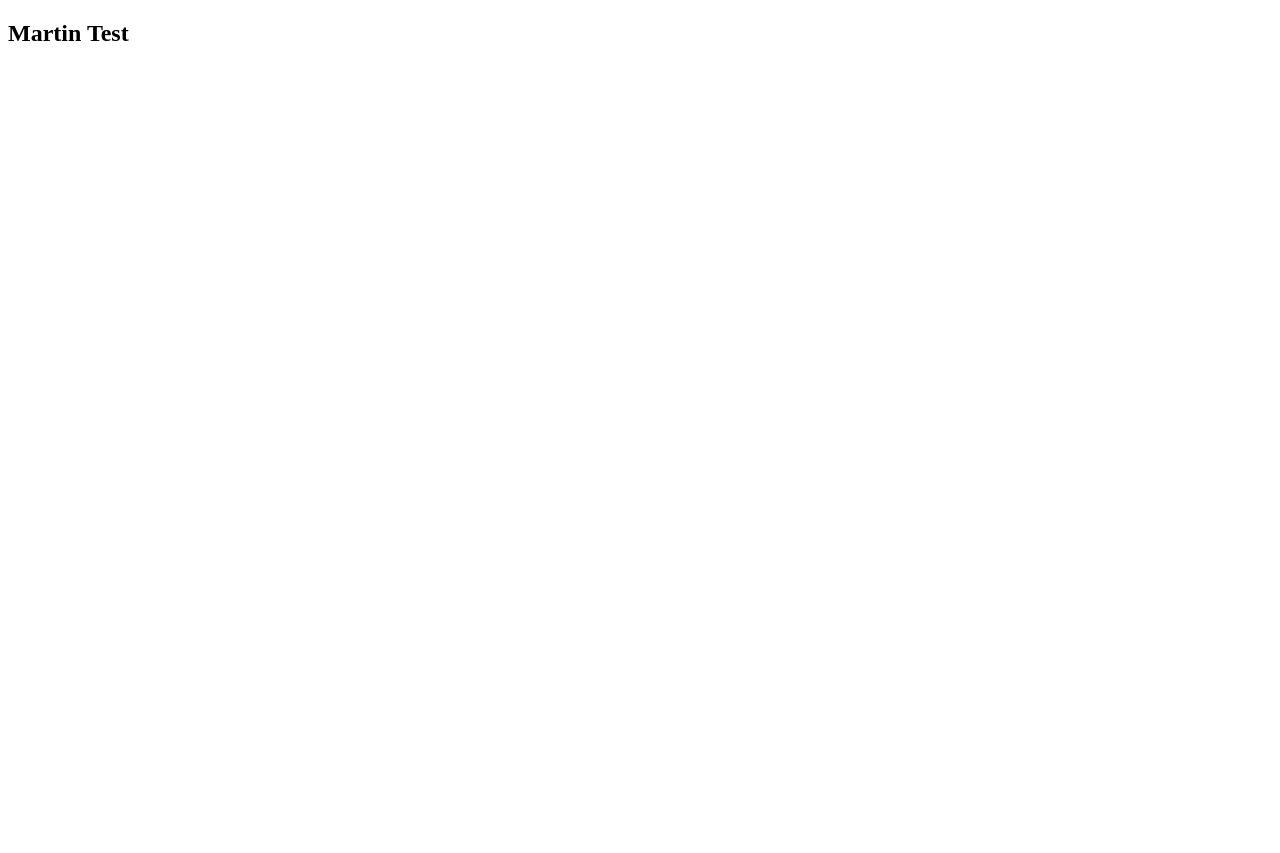
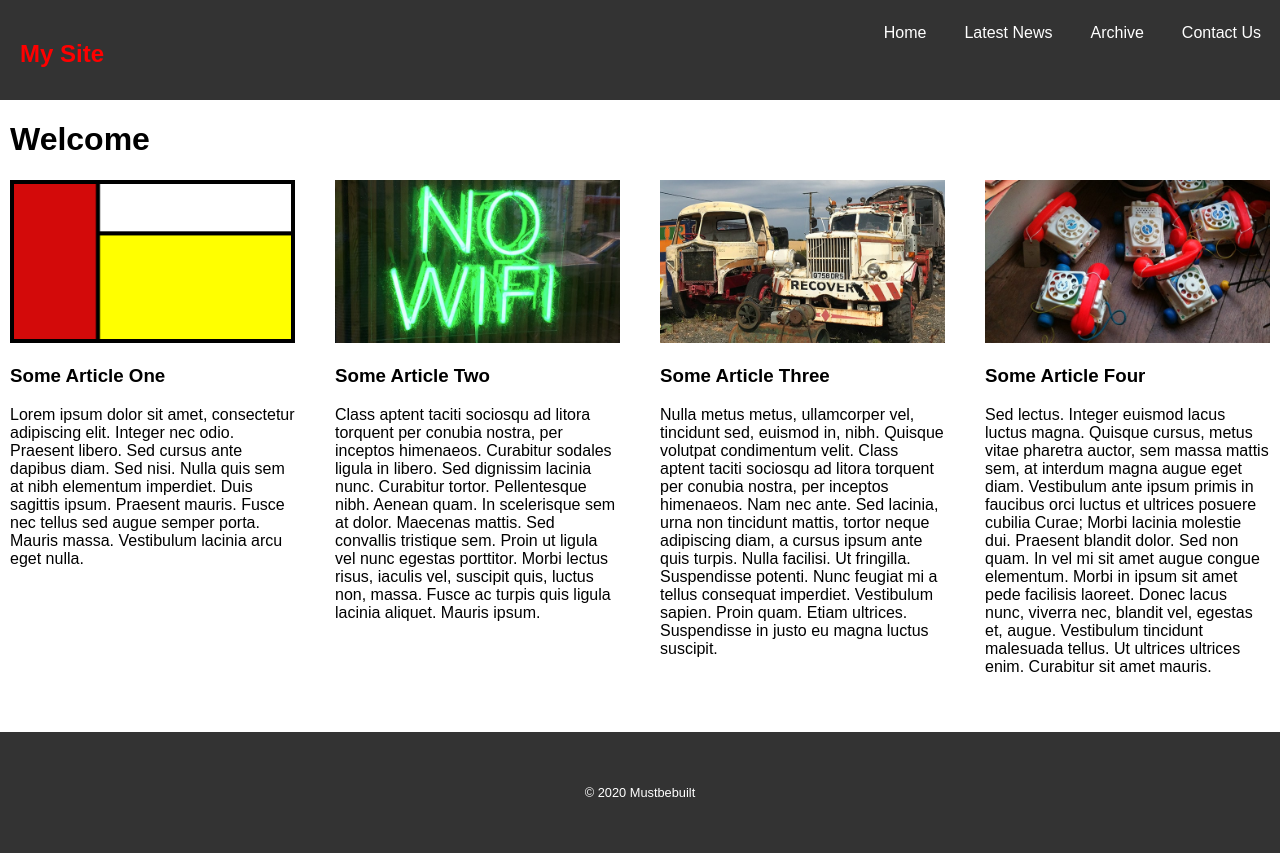
Before and after one commit to mustbebuilt/myGitPagesTest, a plain HTML site: page index.html in a window 1280 px wide. Before the commit the page ends 800 px from the top, so only its background shows below. Drawn offline with Linux system fonts and the light colour scheme.

Commit message:
Fuller Version

```diff
--- /dev/null
+++ b/css/desktop.css
@@ -0,0 +1,62 @@
+.burgerMenuContainer {
+  display: none;
+}
+.headerContainer {
+  padding-top: 20px;
+}
+header {
+  max-width: 1280px;
+  margin: auto;
+}
+nav {
+  height: 80px;
+  flex: 1 1 80%;
+  display: flex;
+  justify-content: flex-end;
+}
+nav ul {
+  display: flex;
+}
+nav ul li {
+  padding: 4px;
+  border-bottom: none;
+}
+nav ul li a {
+  margin: 0 15px;
+  border: none;
+}
+nav ul li a:hover {
+  border-bottom: 3px solid #fff;
+}
+/* main content */
+main {
+  max-width: 1280px;
+  margin: auto;
+}
+.articles {
+  flex-wrap: nowrap;
+  font-size: 1.2rem;
+}
+.articles > div {
+  flex: 1 1 25%;
+  padding: 0;
+  margin: 0 20px;
+}
+.articles > div:first-child {
+  margin-left: 0;
+}
+.articles > div:last-child {
+  margin-right: 0;
+}
+@media only screen and (min-width: 680px) and (max-width: 1280px) {
+  header h2 {
+    color: #f00;
+    padding: 10px;
+  }
+  main {
+    padding: 0 10px;
+  }
+  .articles {
+    font-size: 1rem;
+  }
+}
--- /dev/null
+++ b/css/mobile.css
@@ -0,0 +1,72 @@
+* {
+  box-sizing: border-box;
+}
+body {
+  font-family: Arial, Helvetica, sans-serif;
+  padding: 0;
+  margin: 0;
+}
+/* header/nav styling */
+.headerContainer {
+  background: rgba(0, 0, 0, 0.8);
+}
+header h2 {
+  color: #fff;
+  margin: 0;
+}
+header div {
+  padding: 10px;
+}
+header {
+  display: flex;
+  flex-wrap: wrap;
+  justify-content: space-between;
+}
+nav {
+  flex: 1 1 100%;
+  overflow: hidden;
+  transition: height 0.5s;
+}
+nav ul {
+  padding: 0;
+  margin: 0;
+  list-style: none;
+}
+nav ul li {
+  padding: 8px 5px;
+  border-bottom: 1px solid #ccc;
+}
+nav ul li a {
+  color: #fff;
+  text-decoration: none;
+  display: block;
+}
+/* main styling */
+main {
+  /* IE 11 Fix */
+  display: block;
+  margin: 10px;
+}
+.articles {
+  display: flex;
+  flex-wrap: wrap;
+  font-size: 0.9rem;
+}
+.articles > div {
+  flex: 1 1 50%;
+  padding-right: 10px;
+}
+.articles img {
+  width: 100%;
+}
+/* footer styling */
+footer {
+  background: rgba(0, 0, 0, 0.8);
+  margin-top: 40px;
+  padding: 40px;
+}
+footer > div > p {
+  color: #fff;
+  text-align: center;
+  font-size: 0.8rem;
+}
--- a/index.html
+++ b/index.html
@@ -3,9 +3,106 @@
   <head>
     <meta charset="UTF-8" />
     <meta name="viewport" content="width=device-width, initial-scale=1.0" />
-    <title>Document</title>
+    <title>My Site</title>
+    <link rel="stylesheet" href="css/mobile.css" />
+    <link
+      rel="stylesheet"
+      href="css/desktop.css"
+      media="only screen and (min-width: 680px)"
+    />
   </head>
   <body>
-    <h2>Martin Test</h2>
+    <div class="container">
+      <div class="headerContainer">
+        <header>
+          <div>
+            <h2>My Site</h2>
+          </div>
+          <div class="burgerMenuContainer">
+            <img
+              src="images/whiteMenu.svg"
+              alt="Menu"
+              width="30px"
+              id="burgerMenu"
+            />
+          </div>
+          <nav>
+            <ul>
+              <li><a href="index.html">Home</a></li>
+              <li><a href="news.html">Latest News</a></li>
+              <li><a href="archive.html">Archive</a></li>
+              <li><a href="contact.html">Contact Us</a></li>
+            </ul>
+          </nav>
+        </header>
+      </div>
+      <main>
+        <div>
+          <h1>Welcome</h1>
+        </div>
+        <div class="articles">
+          <div>
+            <div><img src="images/grid-art.png" alt="Grid Art" /></div>
+            <h3>Some Article One</h3>
+            <p>
+              Lorem ipsum dolor sit amet, consectetur adipiscing elit. Integer
+              nec odio. Praesent libero. Sed cursus ante dapibus diam. Sed nisi.
+              Nulla quis sem at nibh elementum imperdiet. Duis sagittis ipsum.
+              Praesent mauris. Fusce nec tellus sed augue semper porta. Mauris
+              massa. Vestibulum lacinia arcu eget nulla.
+            </p>
+          </div>
+          <div>
+            <div><img src="images/no-wifi.jpg" alt="No Wifi" /></div>
+            <h3>Some Article Two</h3>
+            <p>
+              Class aptent taciti sociosqu ad litora torquent per conubia
+              nostra, per inceptos himenaeos. Curabitur sodales ligula in
+              libero. Sed dignissim lacinia nunc. Curabitur tortor. Pellentesque
+              nibh. Aenean quam. In scelerisque sem at dolor. Maecenas mattis.
+              Sed convallis tristique sem. Proin ut ligula vel nunc egestas
+              porttitor. Morbi lectus risus, iaculis vel, suscipit quis, luctus
+              non, massa. Fusce ac turpis quis ligula lacinia aliquet. Mauris
+              ipsum.
+            </p>
+          </div>
+          <div>
+            <div><img src="images/recovery.jpg" alt="Recovery Trucks" /></div>
+            <h3>Some Article Three</h3>
+            <p>
+              Nulla metus metus, ullamcorper vel, tincidunt sed, euismod in,
+              nibh. Quisque volutpat condimentum velit. Class aptent taciti
+              sociosqu ad litora torquent per conubia nostra, per inceptos
+              himenaeos. Nam nec ante. Sed lacinia, urna non tincidunt mattis,
+              tortor neque adipiscing diam, a cursus ipsum ante quis turpis.
+              Nulla facilisi. Ut fringilla. Suspendisse potenti. Nunc feugiat mi
+              a tellus consequat imperdiet. Vestibulum sapien. Proin quam. Etiam
+              ultrices. Suspendisse in justo eu magna luctus suscipit.
+            </p>
+          </div>
+          <div>
+            <div><img src="images/toy-phones.jpg" alt="Toy Phones" /></div>
+            <h3>Some Article Four</h3>
+            <p>
+              Sed lectus. Integer euismod lacus luctus magna. Quisque cursus,
+              metus vitae pharetra auctor, sem massa mattis sem, at interdum
+              magna augue eget diam. Vestibulum ante ipsum primis in faucibus
+              orci luctus et ultrices posuere cubilia Curae; Morbi lacinia
+              molestie dui. Praesent blandit dolor. Sed non quam. In vel mi sit
+              amet augue congue elementum. Morbi in ipsum sit amet pede
+              facilisis laoreet. Donec lacus nunc, viverra nec, blandit vel,
+              egestas et, augue. Vestibulum tincidunt malesuada tellus. Ut
+              ultrices ultrices enim. Curabitur sit amet mauris.
+            </p>
+          </div>
+        </div>
+      </main>
+      <footer>
+        <div>
+          <p>&copy; 2020 Mustbebuilt</p>
+        </div>
+      </footer>
+    </div>
+    <script src="js/main.js"></script>
   </body>
 </html>
--- /dev/null
+++ b/js/main.js
@@ -0,0 +1,26 @@
+// IIFE
+(function () {
+  // start code
+  // variables
+  var burgerMenu = document.getElementById("burgerMenu");
+  var burgerMenuContainer = document.querySelector(".burgerMenuContainer");
+  var navBar = document.querySelector("nav");
+  var navHeight = navBar.offsetHeight;
+  var navBarStatus = false;
+  // mobile menu
+  if (window.getComputedStyle(burgerMenuContainer).display !== "none") {
+    navBar.style.height = "0px";
+    burgerMenu.addEventListener("click", function () {
+      if (navBarStatus) {
+        navBarStatus = false;
+        navBar.style.height = "0px";
+        burgerMenu.setAttribute("src", "images/whiteMenu.svg");
+      } else {
+        navBarStatus = true;
+        navBar.style.height = navHeight + "px";
+        burgerMenu.setAttribute("src", "images/whiteClose.svg");
+      }
+    });
+  }
+  // end code
+})();
```
Also changed, not shown: page2.html (deleted, +0 -11 lines), images/blackClose.svg (added), images/blackMenu.svg (added), images/grid-art.png (added), images/no-wifi.jpg (added), images/recovery.jpg (added), images/toy-phones.jpg (added), images/whiteClose.svg (added), images/whiteMenu.svg (added), 2 other files.
